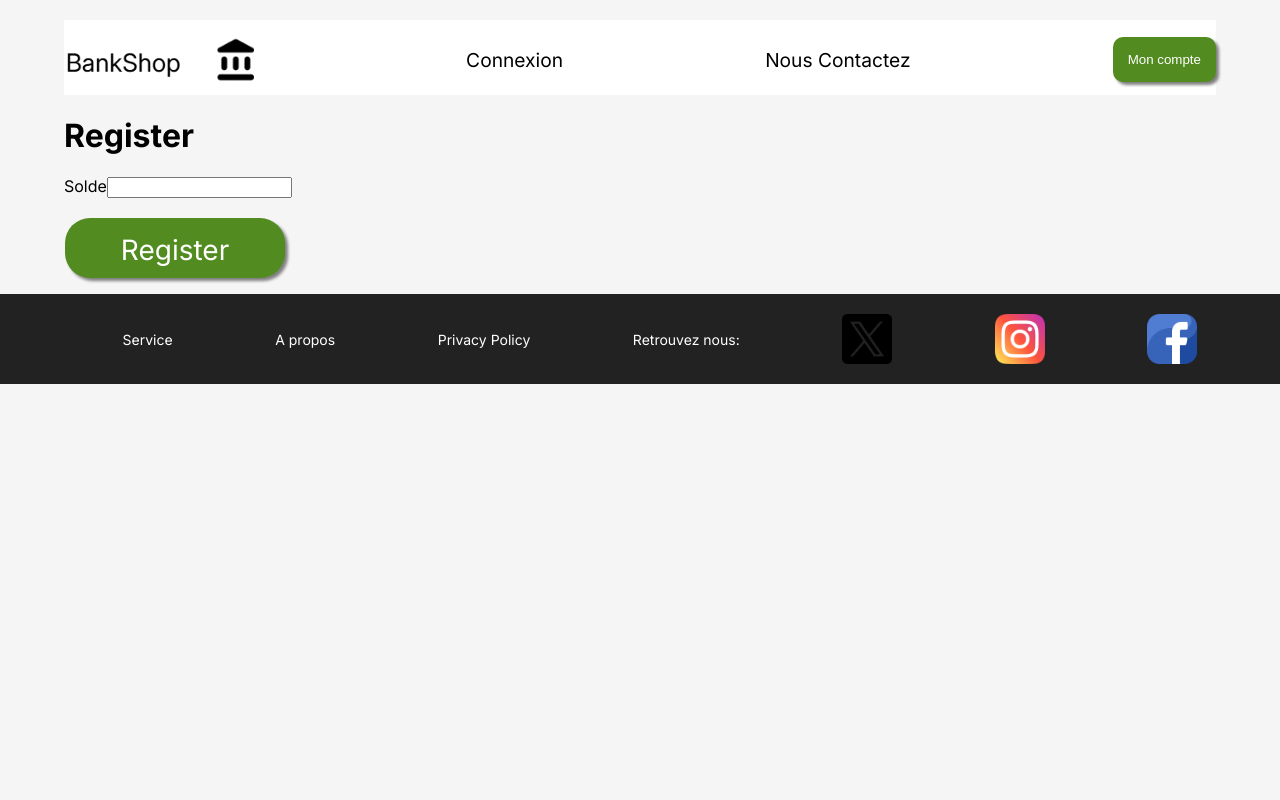
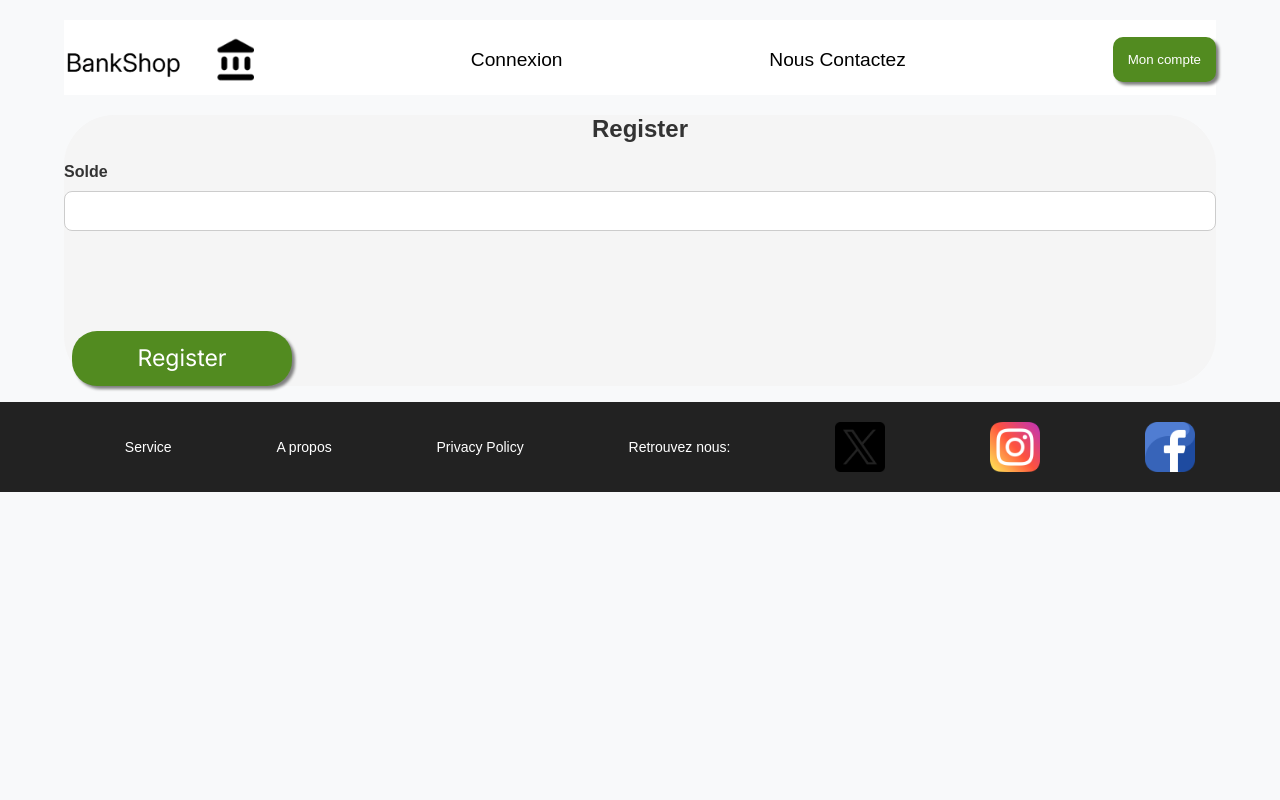
Before and after one commit to chahedlousssayef/challeng-web, a Symfony app: template templates/compte/new_compte.html.twig in a window 1280 px wide. Run offline with Twig, Linux system fonts and the light colour scheme; the template is opened without the code that fills it, so the values that code supplies are empty; form fields are guessed from the names that the template uses; some libraries are stand-ins or nearby versions.

Commit message:
Update style.css

```diff
--- a/public/style.css
+++ b/public/style.css
@@ -103,17 +103,19 @@ main button {
     color: white;
     border-radius: 25px;
     border: none;
-    padding: 15px;
-    margin-left: 1px;
-    margin-top: 20px;
-    height: 60px;
+    padding: 0;
+    margin-left: 8px;
+    margin-top: 80px;
+    height: 55px;
     width: 220px;
-    font-size: 28px;
+    font-size: 23px;
     filter: drop-shadow(3px 3px 1.50px gray);
+    text-decoration: none;
 }
 
 main button:hover{
     background-color: lightblue;
+    text-decoration: none;
 }
 .texte_main_promo {
     display: flex;
@@ -235,3 +237,301 @@ footer a {
     color: white;
     text-decoration: none;
 }
+
+body {
+    font-family: Arial, sans-serif;
+    background-color: #f8f9fa;
+    margin: 0;
+    padding: 0;
+}
+
+h1 {
+    text-align: center;
+    margin-top: 20px;
+    font-size: 28px;
+    color: #333;
+}
+
+.compte {
+    background-color: #ffffff;
+    border-radius: 15px;
+    padding: 20px;
+    margin: 20px auto;
+    box-shadow: 0 4px 8px rgba(0, 0, 0, 0.1);
+    width: 80%;
+    max-width: 600px;
+    text-align: left;
+    position: relative;
+    margin-bottom: 30px;
+}
+
+.compte h2 {
+    font-size: 22px;
+    font-weight: bold;
+    margin-bottom: 10px;
+    color: #333;
+}
+
+.compte p {
+    margin: 5px 0;
+    font-size: 16px;
+    color: #555;
+}
+
+.compte strong {
+    font-weight: bold;
+    color: #333;
+}
+
+.compte .btn {
+    display: inline-block;
+    padding: 10px 20px;
+    font-size: 14px;
+    font-weight: bold;
+    text-decoration: none;
+    border-radius: 8px;
+    color: white;
+    margin: 10px 5px 0 0;
+    transition: background-color 0.3s ease, transform 0.3s ease;
+}
+
+.btn-primary {
+    background-color: #74af60; /* Vert */
+    border: none;
+}
+
+.btn-primary:hover {
+    background-color: #5c9b42;
+    transform: scale(1.05);
+}
+
+.btn-danger {
+    background-color: #e74c3c; /* Rouge */
+    border: none;
+}
+
+.btn-danger:hover {
+    background-color: #c0392b;
+    transform: scale(1.05);
+}
+
+.btn-warning {
+    background-color: #f39c12; /* Orange */
+    border: none;
+}
+
+.btn-warning:hover {
+    background-color: #d35400;
+    transform: scale(1.05);
+}
+
+.text-danger {
+    color: #e74c3c;
+    text-align: center;
+    margin-top: 20px;
+    font-weight: bold;
+    font-size: 16px;
+}
+
+.btn-success {
+    display: block;
+    margin: 20px auto;
+    padding: 10px 20px;
+    background-color: #2ecc71;
+    color: white;
+    border: none;
+    border-radius: 8px;
+    font-size: 16px;
+    font-weight: bold;
+    text-decoration: none;
+    text-align: center;
+    transition: background-color 0.3s ease, transform 0.3s ease;
+}
+
+.btn-success:hover {
+    background-color: #27ae60;
+    transform: scale(1.05);
+}
+
+body {
+    font-family: Arial, sans-serif;
+    background-color: #f8f9fa; /* Fond gris clair */
+    margin: 0;
+    padding: 0;
+}
+
+.container {
+    width: 80%;
+    max-width: 600px;
+    margin: 40px auto;
+    background-color: #ffffff;
+    border-radius: 15px;
+    box-shadow: 0 4px 8px rgba(0, 0, 0, 0.1);
+    padding: 20px 30px;
+}
+
+h1 {
+    text-align: center;
+    font-size: 24px;
+    color: #333;
+    margin-bottom: 20px;
+}
+
+.card-title {
+    font-size: 18px;
+    font-weight: bold;
+    color: #333;
+}
+
+.card-text {
+    font-size: 16px;
+    margin-top: 10px;
+    color: #555;
+}
+.form-control {
+    width: 100%;
+    padding: 10px;
+    font-size: 16px;
+    border: 1px solid #ccc;
+    border-radius: 8px;
+    margin-top: 5px;
+    box-sizing: border-box;
+}
+
+.form-control:focus {
+    outline: none;
+    border-color: #74af60; /* Bordure verte au focus */
+    box-shadow: 0 0 5px rgba(116, 175, 96, 0.5);
+}
+
+.form-label {
+    font-size: 16px;
+    font-weight: bold;
+    color: #333;
+    margin-bottom: 5px;
+    display: block;
+}
+
+.mb-3 {
+    margin-bottom: 20px;
+}
+
+.form-errors {
+    font-size: 14px;
+    color: red;
+    margin-top: 5px;
+}
+
+.btn-danger {
+    background-color: #e74c3c;
+    color: white;
+    border: none;
+    border-radius: 8px;
+    padding: 10px 20px;
+    font-size: 16px;
+    font-weight: bold;
+    cursor: pointer;
+    transition: background-color 0.3s ease, transform 0.3s ease;
+}
+
+.btn-danger:hover {
+    background-color: #c0392b;
+    transform: scale(1.05);
+}
+
+.btn-secondary {
+    background-color: #555;
+    color: white;
+    border: none;
+    border-radius: 8px;
+    padding: 10px 20px;
+    font-size: 14px;
+    cursor: pointer;
+    transition: background-color 0.3s ease;
+}
+
+.btn-secondary:hover {
+    background-color: #444;
+}
+
+.container-virement {
+    width: 80%;
+    max-width: 600px;
+    margin: 40px auto;
+    background-color: #ffffff;
+    border-radius: 15px;
+    box-shadow: 0 4px 8px rgba(0, 0, 0, 0.1);
+    padding: 20px 30px;
+    text-align: center;
+}
+
+.form-row {
+    margin-bottom: 20px;
+    text-align: left; /* Aligne les champs à gauche */
+}
+
+label {
+    display: block;
+    font-size: 16px;
+    font-weight: bold;
+    color: #333;
+    margin-bottom: 5px;
+}
+
+input {
+    width: 100%;
+    padding: 10px;
+    font-size: 16px;
+    border: 1px solid #ccc;
+    border-radius: 8px;
+    box-sizing: border-box;
+}
+
+input:focus {
+    outline: none;
+    border-color: #74af60; /* Bordure verte au focus */
+    box-shadow: 0 0 5px rgba(116, 175, 96, 0.5);
+}
+
+.alert {
+    padding: 15px;
+    background-color: #e74c3c; /* Rouge pour les erreurs */
+    color: white;
+    border-radius: 8px;
+    margin-bottom: 20px;
+    text-align: left;
+}
+
+.btn-success {
+    background-color: #2ecc71; /* Vert pour le virement */
+    color: white;
+    border: none;
+    border-radius: 8px;
+    padding: 10px 20px;
+    font-size: 16px;
+    font-weight: bold;
+    cursor: pointer;
+    transition: background-color 0.3s ease, transform 0.3s ease;
+}
+
+.btn-success:hover {
+    background-color: #27ae60;
+    transform: scale(1.05); /* Légère animation au survol */
+}
+
+.btn-secondary {
+    background-color: #555;
+    color: white;
+    border: none;
+    border-radius: 8px;
+    padding: 10px 20px;
+    font-size: 14px;
+    cursor: pointer;
+    transition: background-color 0.3s ease;
+    display: inline-block;
+    margin-top: 15px;
+}
+
+.btn-secondary:hover {
+    background-color: #444;
+}
```
